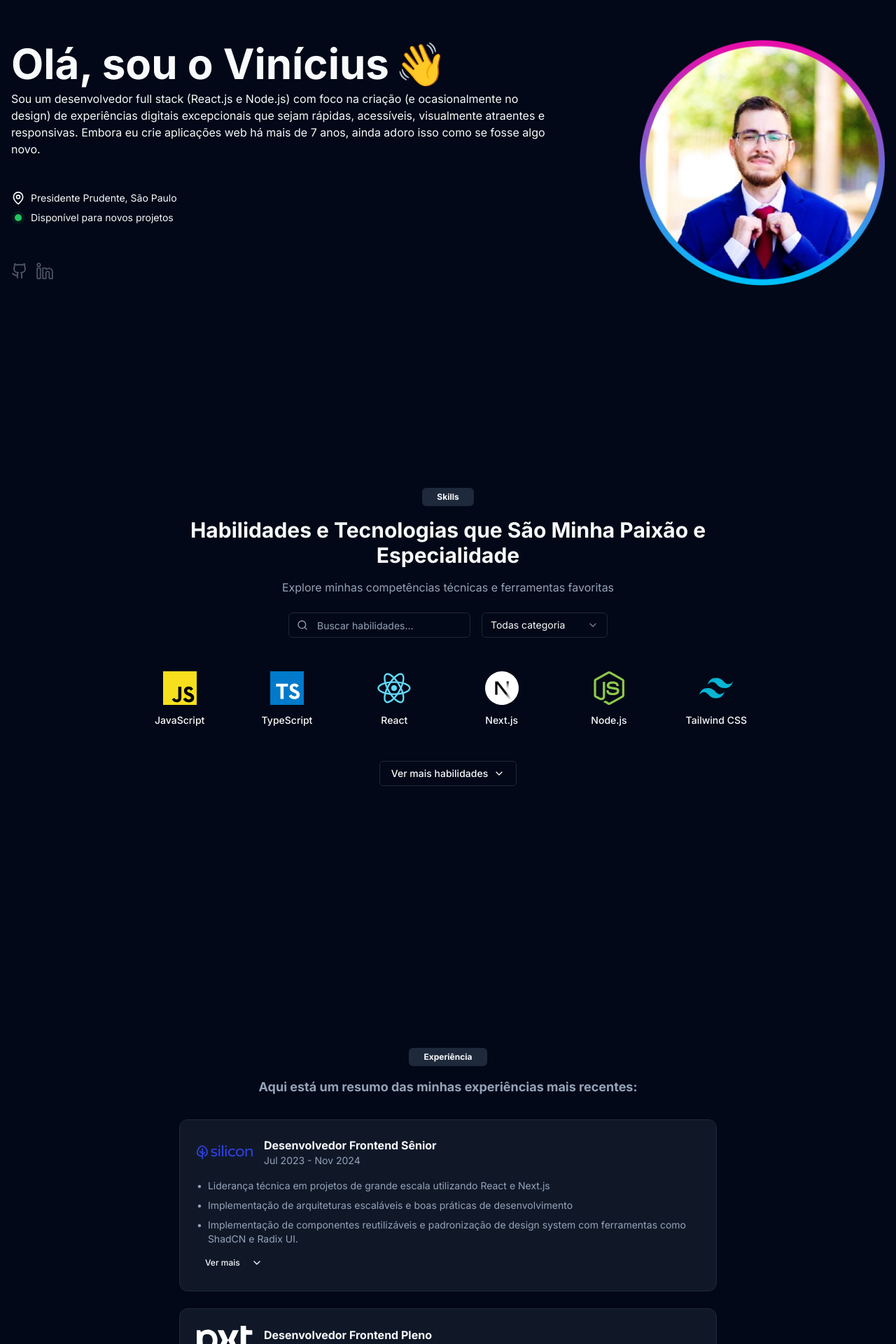
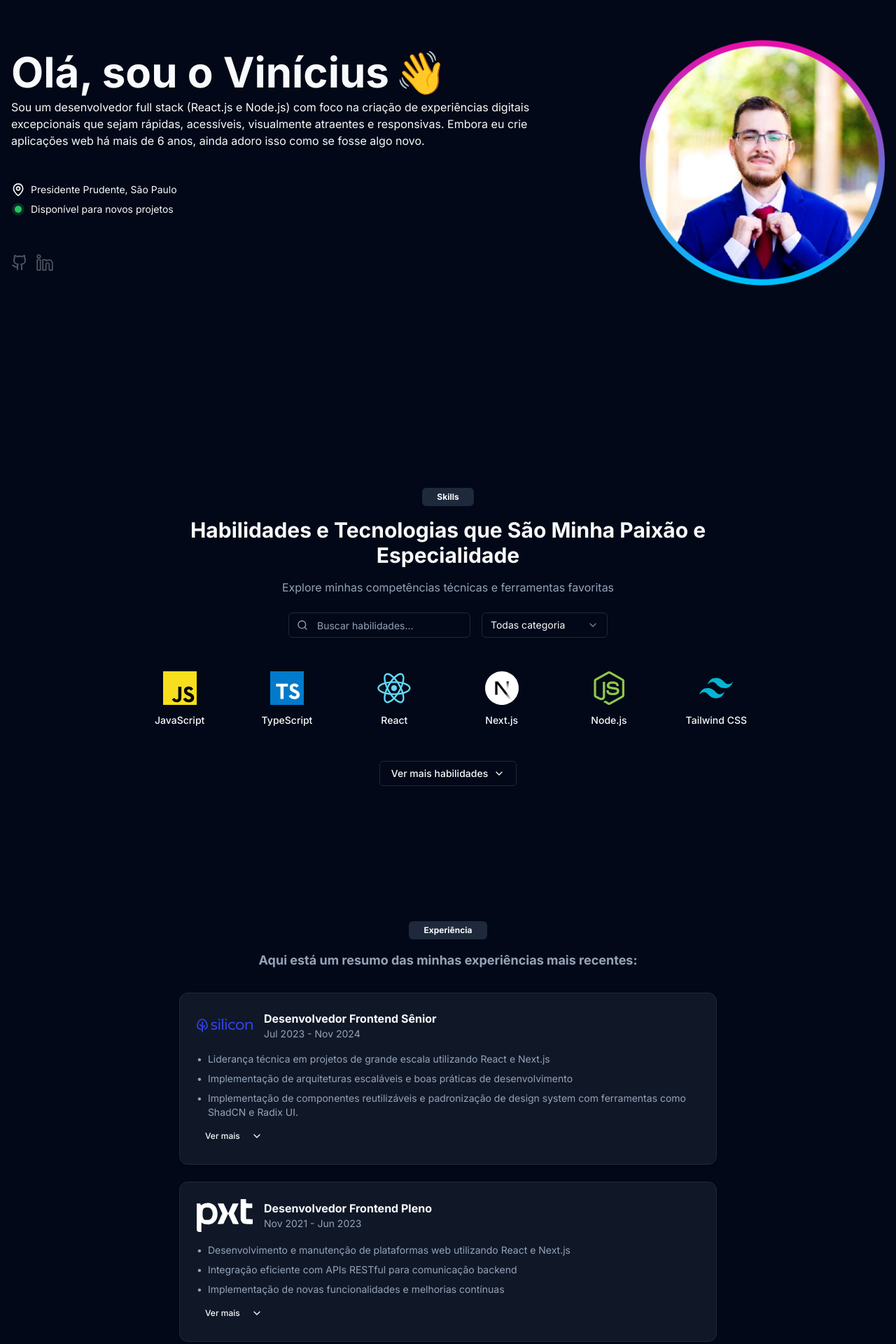
Before and after one commit to Coldiblaster/my-portfolio, a Next.js app: page / in a window 1280 px wide. Shown: the part 200-2120 px from the top of the page at 70% size. Built offline with nearby package versions, Linux system fonts and the light colour scheme; what tailwindcss-animated would draw is missing.

Commit message:
feat: aplicando melhorias

```diff
--- a/src/app/providers.tsx
+++ b/src/app/providers.tsx
@@ -1,6 +1,7 @@
 'use client';
 
 import { ThemeProvider } from '@/components/theme/theme-provider';
+import { TooltipProvider } from '@/components/ui/tooltip';
 
 interface ProvidersProps {
   children: React.ReactNode;
@@ -9,7 +10,7 @@ interface ProvidersProps {
 export function Providers({ children }: ProvidersProps) {
   return (
     <ThemeProvider defaultTheme="dark" storageKey="mind-schedule-theme">
-      {children}
+      <TooltipProvider>{children}</TooltipProvider>
     </ThemeProvider>
   );
 }
--- a/src/containers/home/contact.tsx
+++ b/src/containers/home/contact.tsx
@@ -8,6 +8,11 @@ import { useRef, useState } from 'react';
 
 import { Badge } from '@/components/ui/badge';
 import { Button } from '@/components/ui/button';
+import {
+  Tooltip,
+  TooltipContent,
+  TooltipTrigger,
+} from '@/components/ui/tooltip';
 
 export const Contact = () => {
   const ref = useRef(null);
@@ -36,7 +41,7 @@ export const Contact = () => {
     <section
       id="contact"
       ref={ref}
-      className="flex min-h-screen items-center justify-center px-4 py-24"
+      className="flex items-center justify-center py-24"
     >
       <div className="mx-auto max-w-2xl space-y-8 text-center">
         <div className={`${isInView ? 'animate-fade-down' : 'hidden'}`}>
@@ -74,7 +79,24 @@ export const Contact = () => {
             className={`${isInView ? 'flex animate-fade-left items-center justify-center gap-2 animate-delay-150' : 'hidden'}`}
           >
             <Phone className="h-6 w-6" />
-            <span className="text-xl font-semibold">+55 18 988111220</span>
+            <Tooltip>
+              <TooltipTrigger asChild>
+                <Link
+                  href="https://wa.me/5518988111220?text=Olá%20[Seu%20Nome]!%20Encontrei%20seu%20portfólio%20e%20gostaria%20de%20saber%20mais%20sobre%20seus%20serviços%20de%20front-end.%20Podemos%20conversar?"
+                  target="_blank"
+                >
+                  <span className="text-xl font-semibold">
+                    +55 18 988111220
+                  </span>
+                </Link>
+              </TooltipTrigger>
+              <TooltipContent>
+                <p>
+                  Clique no número para enviar uma mensagem direto no whats-app
+                </p>
+              </TooltipContent>
+            </Tooltip>
+
             <Button
               variant="ghost"
               size="icon"
--- a/src/containers/home/experience.tsx
+++ b/src/containers/home/experience.tsx
@@ -32,7 +32,7 @@ export const Experience = () => {
     : experiences.slice(0, 3);
 
   return (
-    <section id="experience" className="min-h-screen px-4 py-24" ref={ref}>
+    <section id="experience" className="py-24" ref={ref}>
       <div className="mx-auto max-w-3xl space-y-6">
         <div
           className={`${isInView ? 'mb-8 animate-fade-down text-center' : 'hidden'}`}
@@ -51,7 +51,7 @@ export const Experience = () => {
               key={index}
               className={`${isInView ? 'animate-fade-left bg-secondary/50' : 'hidden'}`}
               style={{
-                animationDelay: `${index * 0.2}s`, // Atraso progressivo
+                animationDelay: `${index * 0.1}s`, // Atraso progressivo
               }}
             >
               <CardContent className="p-6">
--- a/src/containers/home/hero.tsx
+++ b/src/containers/home/hero.tsx
@@ -17,10 +17,10 @@ export const Hero = () => {
           </h1>
           <p className="animate-fade-right animate-delay-100">
             Sou um desenvolvedor full stack (React.js e Node.js) com foco na
-            criação (e ocasionalmente no design) de experiências digitais
-            excepcionais que sejam rápidas, acessíveis, visualmente atraentes e
-            responsivas. Embora eu crie aplicações web há mais de 7 anos, ainda
-            adoro isso como se fosse algo novo.
+            criação de experiências digitais excepcionais que sejam rápidas,
+            acessíveis, visualmente atraentes e responsivas. Embora eu crie
+            aplicações web há mais de 6 anos, ainda adoro isso como se fosse
+            algo novo.
           </p>
         </div>
 
--- a/src/containers/home/portfolio.tsx
+++ b/src/containers/home/portfolio.tsx
@@ -21,7 +21,7 @@ export const Portfolio = () => {
   const isInView = useInView(ref, { once: true, amount: 0.5 });
 
   return (
-    <section id="work" className="px-4 py-24" ref={ref}>
+    <section id="work" className="py-24" ref={ref}>
       <div className="mx-auto max-w-6xl space-y-6">
         <div className="mb-8 text-center">
           <Badge variant="secondary" className="mb-4">
@@ -53,6 +53,7 @@ export const Portfolio = () => {
                             src={project.image}
                             alt={project.title}
                             fill
+                            sizes="(max-width: 768px) 100vw, (max-width: 1200px) 50vw, 33vw"
                             quality={100}
                             className="z-0 h-full min-h-full rounded-2xl object-cover object-left"
                           />
@@ -119,6 +120,7 @@ export const Portfolio = () => {
                             src={project.image}
                             alt={project.title}
                             fill
+                            sizes="(max-width: 768px) 100vw, (max-width: 1200px) 50vw, 33vw"
                             quality={100}
                             className="z-0 h-full min-h-full rounded-2xl object-cover object-left"
                           />
--- a/src/containers/home/skils.tsx
+++ b/src/containers/home/skils.tsx
@@ -25,7 +25,6 @@ import {
 import {
   Tooltip,
   TooltipContent,
-  TooltipProvider,
   TooltipTrigger,
 } from '@/components/ui/tooltip';
 import { allSkills, Skill } from '@/data/skills';
@@ -67,8 +66,7 @@ export const Skills = () => {
   };
 
   return (
-    <TooltipProvider>
-      <section id="skills" ref={sectionRef} className="flex min-h-screen py-24">
+    <section id="skills" ref={sectionRef} className="flex py-24">
       <div className="mx-auto max-w-4xl">
         <div className="mb-8 animate-fade-right text-center">
           <Badge variant="secondary" className="mb-4">
@@ -86,18 +84,15 @@ export const Skills = () => {
               placeholder="Buscar habilidades..."
               value={searchTerm}
               onChange={e => setSearchTerm(e.target.value)}
-                className="max-w-xs"
+              className="w-full md:max-w-xs"
               leftIcon={<Search className="h-4 w-4 text-muted-foreground" />}
             />
             <Select
               defaultValue={selectedCategory}
               onValueChange={e => setSelectedCategory(e)}
             >
-                <SelectTrigger className="w-[180px]">
-                  <SelectValue
-                    placeholder="Todas categoria"
-                    defaultValue="all"
-                  />
+              <SelectTrigger className="w-full md:w-[180px]">
+                <SelectValue placeholder="Todas categoria" defaultValue="all" />
               </SelectTrigger>
               <SelectContent>
                 <SelectItem value="all">Todas categoria</SelectItem>
@@ -111,6 +106,7 @@ export const Skills = () => {
         </div>
 
         <motion.div
+          ref={additionalSkillsRef}
           className="mb-8 grid grid-cols-2 gap-6 md:grid-cols-3 lg:grid-cols-6"
           initial="hidden"
           animate="visible"
@@ -132,7 +128,6 @@ export const Skills = () => {
         <Collapsible
           open={isOpen}
           onOpenChange={handleToggle}
-            ref={additionalSkillsRef}
           className="animate-fade-left animate-delay-500"
         >
           <CollapsibleTrigger asChild>
@@ -176,7 +171,6 @@ export const Skills = () => {
         </Collapsible>
       </div>
     </section>
-    </TooltipProvider>
   );
 };
 
```
Lines whose indentation alone changed are shown as unchanged.
